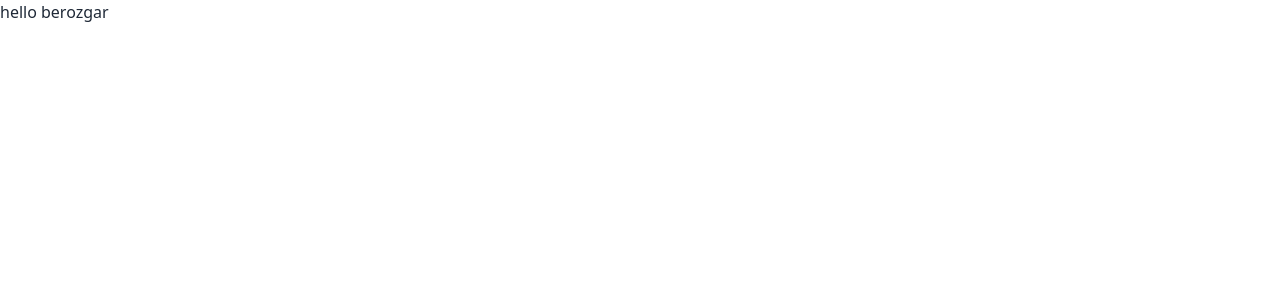
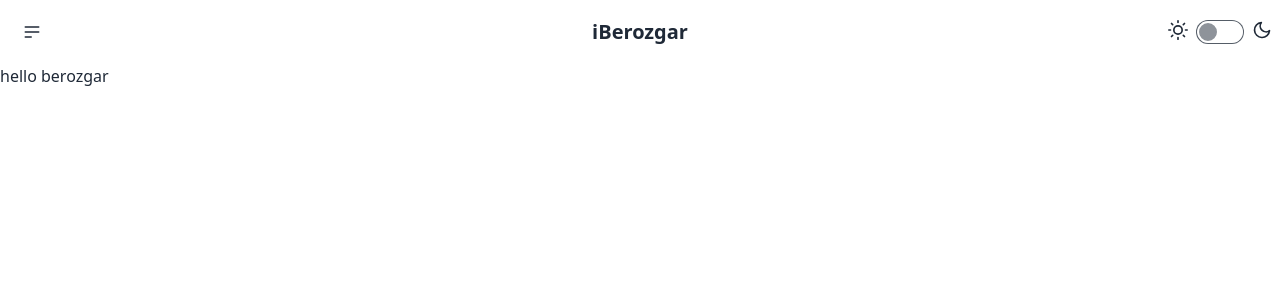
Before and after one commit to ayus-10/project-ib, a Next.js app: page / in a window 1280 px wide. Shown: the top 300 px of the page. Built offline with nearby package versions, Linux system fonts and the light colour scheme.

Commit message:
create component NavBar, create hook useThemes

```diff
--- a/src/app/layout.tsx
+++ b/src/app/layout.tsx
@@ -1,6 +1,7 @@
 import type { Metadata } from "next";
 import { Geist, Geist_Mono } from "next/font/google";
 import "./globals.css";
+import NavBar from "@/components/NavBar";
 
 const geistSans = Geist({
   variable: "--font-geist-sans",
@@ -27,6 +28,7 @@ export default function RootLayout({
       <body
         className={`${geistSans.variable} ${geistMono.variable} antialiased`}
       >
+        <NavBar />
         {children}
       </body>
     </html>
--- /dev/null
+++ b/src/components/NavBar.tsx
@@ -0,0 +1,95 @@
+"use client";
+
+import { DARK, LIGHT } from "@/constants";
+import useThemes from "@/hooks/useThemes";
+import { ChangeEvent } from "react";
+
+export default function NavBar() {
+  const [theme, setTheme] = useThemes();
+
+  function toggleTheme(e: ChangeEvent<HTMLInputElement>) {
+    const isDark = e.target.checked;
+
+    setTheme(isDark ? DARK : LIGHT);
+  }
+
+  return (
+    <div className="navbar bg-base-100">
+      <div className="navbar-start">
+        <div className="dropdown">
+          <div tabIndex={0} role="button" className="btn btn-ghost btn-circle">
+            <svg
+              xmlns="http://www.w3.org/2000/svg"
+              className="h-5 w-5"
+              fill="none"
+              viewBox="0 0 24 24"
+              stroke="currentColor"
+            >
+              <path
+                strokeLinecap="round"
+                strokeLinejoin="round"
+                strokeWidth="2"
+                d="M4 6h16M4 12h16M4 18h7"
+              />
+            </svg>
+          </div>
+          <ul
+            tabIndex={0}
+            className="menu menu-sm dropdown-content bg-base-100 rounded-box z-[1] mt-3 w-52 p-2 shadow"
+          >
+            <li>
+              <a>Sign in</a>
+            </li>
+            <li>
+              <a>Sign up</a>
+            </li>
+            <li>
+              <a>Admin</a>
+            </li>
+          </ul>
+        </div>
+      </div>
+      <div className="navbar-center">
+        <a className="btn btn-ghost text-xl">iBerozgar</a>
+      </div>
+      <div className="navbar-end">
+        <label className="flex cursor-pointer gap-2">
+          <svg
+            xmlns="http://www.w3.org/2000/svg"
+            width="20"
+            height="20"
+            viewBox="0 0 24 24"
+            fill="none"
+            stroke="currentColor"
+            strokeWidth="2"
+            strokeLinecap="round"
+            strokeLinejoin="round"
+          >
+            <circle cx="12" cy="12" r="5" />
+            <path d="M12 1v2M12 21v2M4.2 4.2l1.4 1.4M18.4 18.4l1.4 1.4M1 12h2M21 12h2M4.2 19.8l1.4-1.4M18.4 5.6l1.4-1.4" />
+          </svg>
+          <input
+            type="checkbox"
+            value="synthwave"
+            className="toggle theme-controller"
+            checked={theme === DARK}
+            onChange={toggleTheme}
+          />
+          <svg
+            xmlns="http://www.w3.org/2000/svg"
+            width="20"
+            height="20"
+            viewBox="0 0 24 24"
+            fill="none"
+            stroke="currentColor"
+            strokeWidth="2"
+            strokeLinecap="round"
+            strokeLinejoin="round"
+          >
+            <path d="M21 12.79A9 9 0 1 1 11.21 3 7 7 0 0 0 21 12.79z"></path>
+          </svg>
+        </label>
+      </div>
+    </div>
+  );
+}
--- /dev/null
+++ b/src/constants.ts
@@ -0,0 +1,5 @@
+export type Theme = "light" | "dark";
+
+export const THEME = "theme";
+export const LIGHT = "light";
+export const DARK = "dark";
--- /dev/null
+++ b/src/hooks/useThemes.ts
@@ -0,0 +1,23 @@
+import { LIGHT, THEME, Theme } from "@/constants";
+import { useEffect, useState } from "react";
+
+export default function useThemes() {
+  const [theme, setTheme] = useState<Theme>(LIGHT);
+
+  const applyTheme = (t: Theme) =>
+    document.documentElement.setAttribute("data-theme", t);
+
+  useEffect(() => {
+    const savedTheme = localStorage.getItem(THEME);
+    if (!savedTheme) return;
+    setTheme(savedTheme as Theme);
+    applyTheme(theme);
+  }, []);
+
+  useEffect(() => {
+    localStorage.setItem(THEME, theme);
+    applyTheme(theme);
+  }, [theme]);
+
+  return [theme, setTheme] as const;
+}
--- a/tailwind.config.ts
+++ b/tailwind.config.ts
@@ -1,6 +1,9 @@
 import type { Config } from "tailwindcss";
 
 export default {
+  daisyui: {
+    themes: ["light", "dark"],
+  },
   content: [
     "./src/pages/**/*.{js,ts,jsx,tsx,mdx}",
     "./src/components/**/*.{js,ts,jsx,tsx,mdx}",
```
